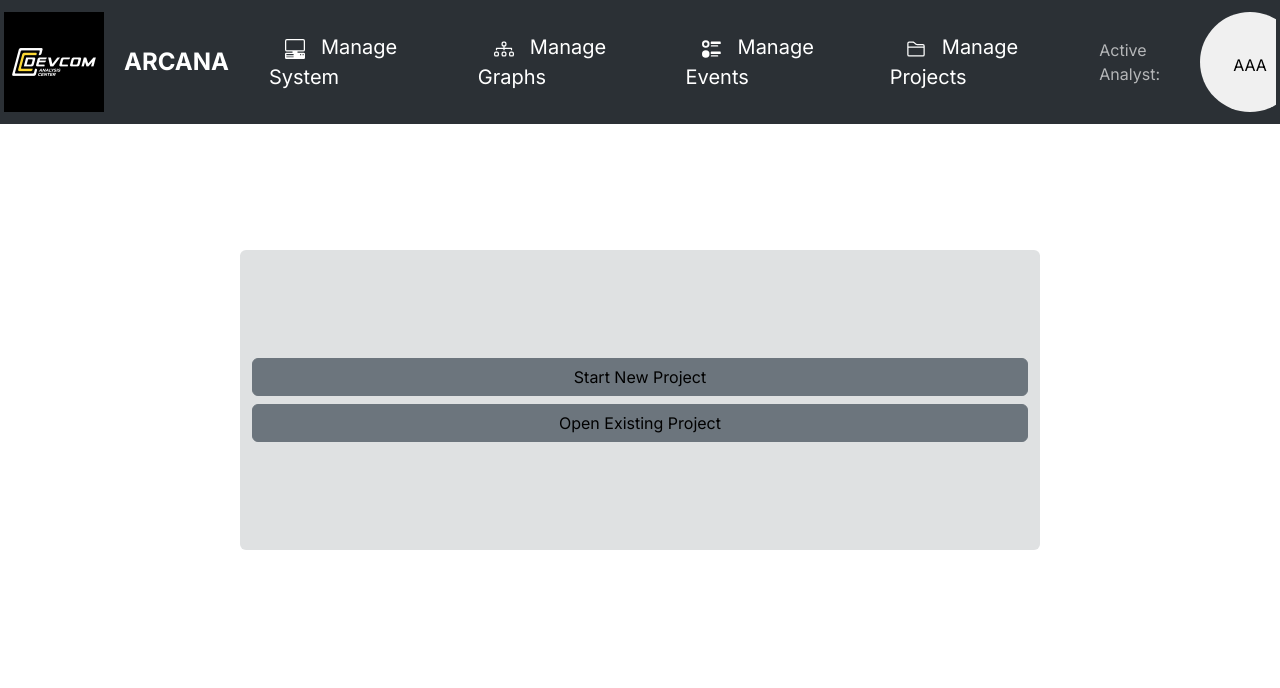
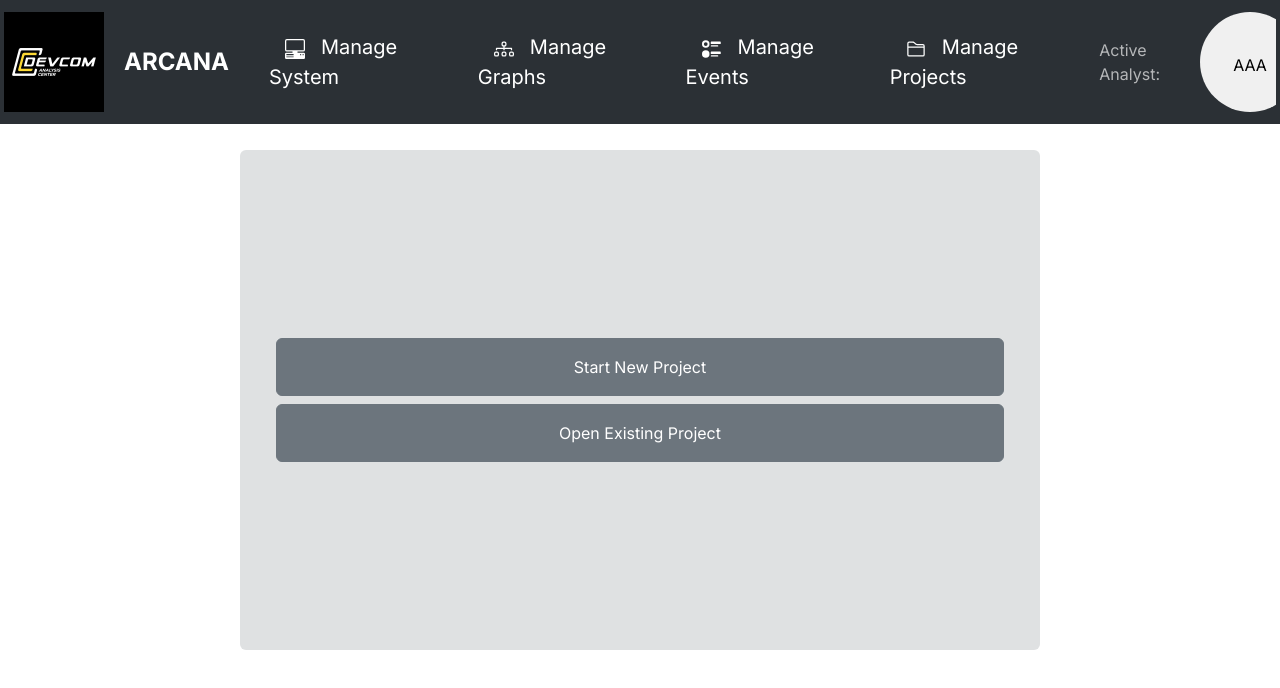
Before and after one commit to jordag18/capstone-project-ARCANA, a Next.js app in the folder frontend/arcana/: page / in a window 1280 px wide. Shown: the top 688 px of the page. Built offline with nearby package versions, Linux system fonts and the light colour scheme.

Commit message:
Fixed Navbar

```diff
--- a/frontend/arcana/app/components/iconLink.tsx
+++ b/frontend/arcana/app/components/iconLink.tsx
@@ -1,6 +1,6 @@
-import Image from "next/image";
+import { ReactNode } from "react";
 import React from "react";
-import { ReactNode } from "react";
+import Link from "next/link";
 
 
 export interface IconLinkProps {
@@ -12,11 +12,14 @@ export interface IconLinkProps {
 export function IconLink({ icon, linkname }: IconLinkProps) {
     return (
       <div className="mb-auto p-4">
-            <a href={linkname} className="p-3" style={{ color: 'white', fontSize: '20px', textDecoration: 'none' }}>
+        <Link legacyBehavior href={linkname}>
+          <a className="p-3" style={{ color: 'white', fontSize: '20px', textDecoration: 'none' }}>
             {icon}
             <span className="p-3" style={{ color: 'white', fontSize: '20px' }}>{linkname}</span>
           </a>
+        </Link>
       </div>
     );
   }
+
 export default IconLink;
--- a/frontend/arcana/app/components/navbar.tsx
+++ b/frontend/arcana/app/components/navbar.tsx
@@ -1,24 +1,18 @@
-import Container from "react-bootstrap/Container";
 import Nav from "react-bootstrap/Nav";
 import Navbar from "react-bootstrap/Navbar";
 import Image from "next/image";
 import React from "react";
-import { ReactNode } from "react";
-
-
-import { Diagram3 } from 'react-bootstrap-icons';
-import { UiRadios } from 'react-bootstrap-icons';
-import { Folder2 } from 'react-bootstrap-icons';
-import { PcDisplayHorizontal } from 'react-bootstrap-icons';
-
+import Link from "next/link";
+import { Diagram3 } from "react-bootstrap-icons";
+import { UiRadios } from "react-bootstrap-icons";
+import { Folder2 } from "react-bootstrap-icons";
+import { PcDisplayHorizontal } from "react-bootstrap-icons";
 import { IconLink } from "./iconLink";
-import { IconLinkProps } from "./iconLink";
-
 
 
 export function NavBar() {
   return (
-        <div style={{backgroundColor:'#1b1b1b'}}data-bs-theme="dark">
+    <div style={{ backgroundColor: "#1b1b1b" }} data-bs-theme="dark">
       <Navbar collapseOnSelect className="bg-body-tertiary align-middle">
         <Navbar.Brand className="p-1">
           <Image
@@ -29,25 +23,38 @@ export function NavBar() {
             className="d-inline-block align-middle"
           />{" "}
         </Navbar.Brand>
-                <Navbar.Brand className="mr-auto p-6" style={{ fontSize: "24px" }} href="/">
-                        <a><strong>ARCANA</strong></a>
+
+        <Navbar.Brand className="mr-auto p-6" style={{ fontSize: "24px", textDecoration: "none" }}>
+            <Link id="link" href="/" style={{ color: "white", textDecoration: "none" }}>
+                <strong>ARCANA</strong>
+            </Link>
             </Navbar.Brand>
-                <Navbar.Toggle aria-controls="responsive-navbar-nav" className="justify-center"/>
+        <Navbar.Toggle
+          aria-controls="responsive-navbar-nav"
+          className="justify-center"
+        />
         <Navbar.Collapse id="responsive-navbar-nav">
           <Nav className="me-auto mb-auto">
-                    <IconLink icon={<PcDisplayHorizontal />} linkname="Manage System"/>
-                    <IconLink icon={<Diagram3 />} linkname="Manage Graphs"/>
-                    <IconLink icon={<UiRadios/>} linkname="Manage Events"/>
-                    <IconLink icon={<Folder2/>} linkname="Manage Projects"/>
+            <IconLink icon={<PcDisplayHorizontal />} linkname="Manage System" />
+            <IconLink icon={<Diagram3 />} linkname="Manage Graphs" />
+            <IconLink icon={<UiRadios />} linkname="Manage Events" />
+            <IconLink icon={<Folder2 />} linkname="Manage Projects" />
           </Nav>
         </Navbar.Collapse>
-        <Navbar.Toggle/>
+        <Navbar.Toggle />
         <Navbar.Collapse className="justify-content-end align-middle mb-auto p-1">
-
           <Navbar.Text className="p-3"> Active Analyst: </Navbar.Text>
           <svg width="100" height="100">
-                    <circle cx="50" cy="50" r="50" fill="#f0f0f0"/>
-                    <text x="50" y="55" textAnchor="middle" alignmentBaseline="middle" fill="black"> AAA </text>
+            <circle cx="50" cy="50" r="50" fill="#f0f0f0" />
+            <text
+              x="50"
+              y="55"
+              textAnchor="middle"
+              alignmentBaseline="middle"
+              fill="black">
+              {" "}
+              AAA{" "}
+            </text>
           </svg>
         </Navbar.Collapse>
       </Navbar>
--- a/frontend/arcana/app/globals.css
+++ b/frontend/arcana/app/globals.css
@@ -0,0 +1,3 @@
+@tailwind base;
+@tailwind components;
+@tailwind utilities;
--- a/frontend/arcana/app/page.tsx
+++ b/frontend/arcana/app/page.tsx
@@ -15,10 +15,10 @@ export default function Home() {
     <NavBar/>
     <main className="flex min-h-screen flex-col items-center justify-between p-24">
         <div className="flex flex-col items-center justify-center w-full flex-1 px-20 text-center">
-          <Container className='d-flex justify-content-center align-items-center position-absolute top-50 start-50 translate-middle rounded' style={{ backgroundColor:'#dfe1e2', width: '800px', height: '300px'}}>
-            <Stack gap={2} className=" mx-8 d-flex align-self-center justify-content-sm-center ">
-              <Button variant="secondary" style={{ color: 'black' }}> Start New Project </Button>
-              <Button variant="secondary" style={{ color: 'black' }}> Open Existing Project</Button>
+          <Container className='d-flex justify-content-center align-items-center position-absolute top-50 start-50 translate-middle rounded' style={{ backgroundColor:'#dfe1e2', width: '800px', height: '500px'}}>
+            <Stack gap={2} className=" p-4 mx-8 d-flex align-self-center justify-content-sm-center ">
+              <Button className='p-3' variant="secondary" style={{ color: 'white' }}> Start New Project </Button>
+              <Button className='p-3' variant="secondary" style={{ color: 'white' }}> Open Existing Project</Button>
             </Stack>
           </Container>
         </div>
```
Lines whose indentation alone changed are shown as unchanged.
